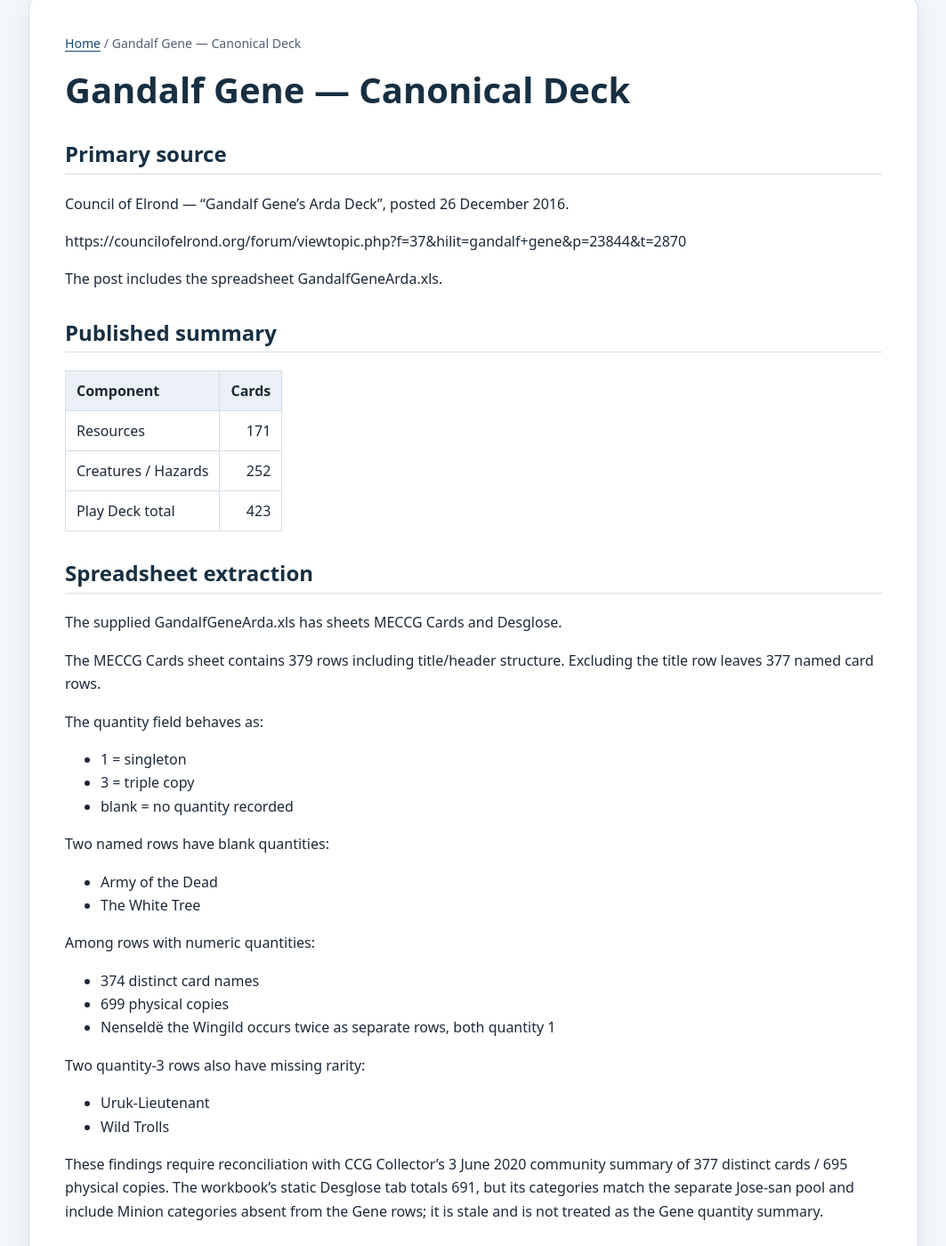
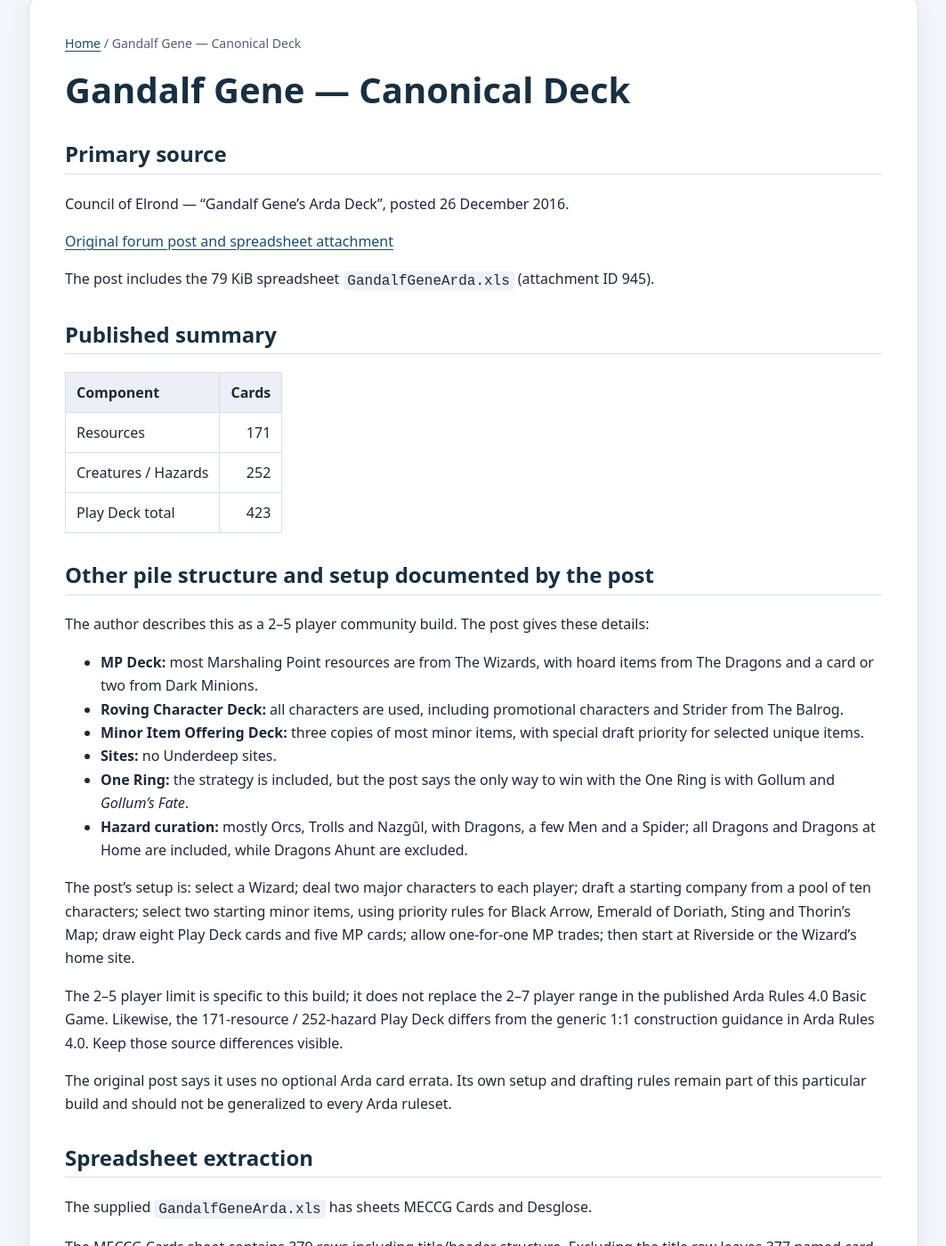
Before and after one commit to JamSpot/meccg-arda-master-database, a Jekyll site: the page built from docs/gandalf-gene.md, in a window 1280 px wide and 1400 px high, scrolled down 248 px. Shown: the whole window at 89% size, without its empty margins (108-1171 px from the left). Built offline with Jekyll 4.4.1, drawn with Linux system fonts in a browser that asks for light colours; our own code applies the rules of GitHub Pages for plain Markdown files; some of the changed text lies outside the part shown.

Commit message:
Document full Gandalf Gene Arda pile structure and setup

```diff
--- a/docs/gandalf-gene.md
+++ b/docs/gandalf-gene.md
@@ -3,9 +3,9 @@
 ## Primary source
 Council of Elrond — “Gandalf Gene's Arda Deck”, posted 26 December 2016.
 
-https://councilofelrond.org/forum/viewtopic.php?f=37&hilit=gandalf+gene&p=23844&t=2870
+[Original forum post and spreadsheet attachment](https://councilofelrond.org/forum/viewtopic.php?f=37&t=2870)
 
-The post includes the spreadsheet GandalfGeneArda.xls.
+The post includes the 79 KiB spreadsheet `GandalfGeneArda.xls` (attachment ID 945).
 
 ## Published summary
 
@@ -15,8 +15,25 @@ The post includes the spreadsheet GandalfGeneArda.xls.
 | Creatures / Hazards | 252 |
 | Play Deck total | 423 |
 
+## Other pile structure and setup documented by the post
+
+The author describes this as a 2–5 player community build. The post gives these details:
+
+- **MP Deck:** most Marshaling Point resources are from The Wizards, with hoard items from The Dragons and a card or two from Dark Minions.
+- **Roving Character Deck:** all characters are used, including promotional characters and Strider from The Balrog.
+- **Minor Item Offering Deck:** three copies of most minor items, with special draft priority for selected unique items.
+- **Sites:** no Underdeep sites.
+- **One Ring:** the strategy is included, but the post says the only way to win with the One Ring is with Gollum and *Gollum's Fate*.
+- **Hazard curation:** mostly Orcs, Trolls and Nazgûl, with Dragons, a few Men and a Spider; all Dragons and Dragons at Home are included, while Dragons Ahunt are excluded.
+
+The post's setup is: select a Wizard; deal two major characters to each player; draft a starting company from a pool of ten characters; select two starting minor items, using priority rules for Black Arrow, Emerald of Doriath, Sting and Thorin's Map; draw eight Play Deck cards and five MP cards; allow one-for-one MP trades; then start at Riverside or the Wizard's home site.
+
+The 2–5 player limit is specific to this build; it does not replace the 2–7 player range in the published Arda Rules 4.0 Basic Game. Likewise, the 171-resource / 252-hazard Play Deck differs from the generic 1:1 construction guidance in Arda Rules 4.0. Keep those source differences visible.
+
+The original post says it uses no optional Arda card errata. Its own setup and drafting rules remain part of this particular build and should not be generalized to every Arda ruleset.
+
 ## Spreadsheet extraction
-The supplied GandalfGeneArda.xls has sheets MECCG Cards and Desglose.
+The supplied `GandalfGeneArda.xls` has sheets MECCG Cards and Desglose.
 
 The MECCG Cards sheet contains 379 rows including title/header structure. Excluding the title row leaves 377 named card rows.
 
@@ -40,5 +57,9 @@ Two quantity-3 rows also have missing rarity:
 
 These findings require reconciliation with CCG Collector's 3 June 2020 community summary of 377 distinct cards / 695 physical copies. The workbook's static Desglose tab totals 691, but its categories match the separate Jose-san pool and include Minion categories absent from the Gene rows; it is stale and is not treated as the Gene quantity summary.
 
+## Derivative transcription
+
+[CardGameGeek's Gandalf Gene's Arda Deck record](https://cardgamegeek.com/database/decks/27774d75-5a7d-4509-ba89-8cb556f3bfc5) says it was recreated from the Council of Elrond post. It is labelled `Main (178)` and notes two missing hazards. Treat it as a derivative spot-check only; the original Council post and workbook take precedence.
+
 ## Dragons
 The original description explicitly includes all Dragons and Dragons At Home and excludes Dragons Ahunt. Later Arda variants should not be merged into this list without evidence.
```
